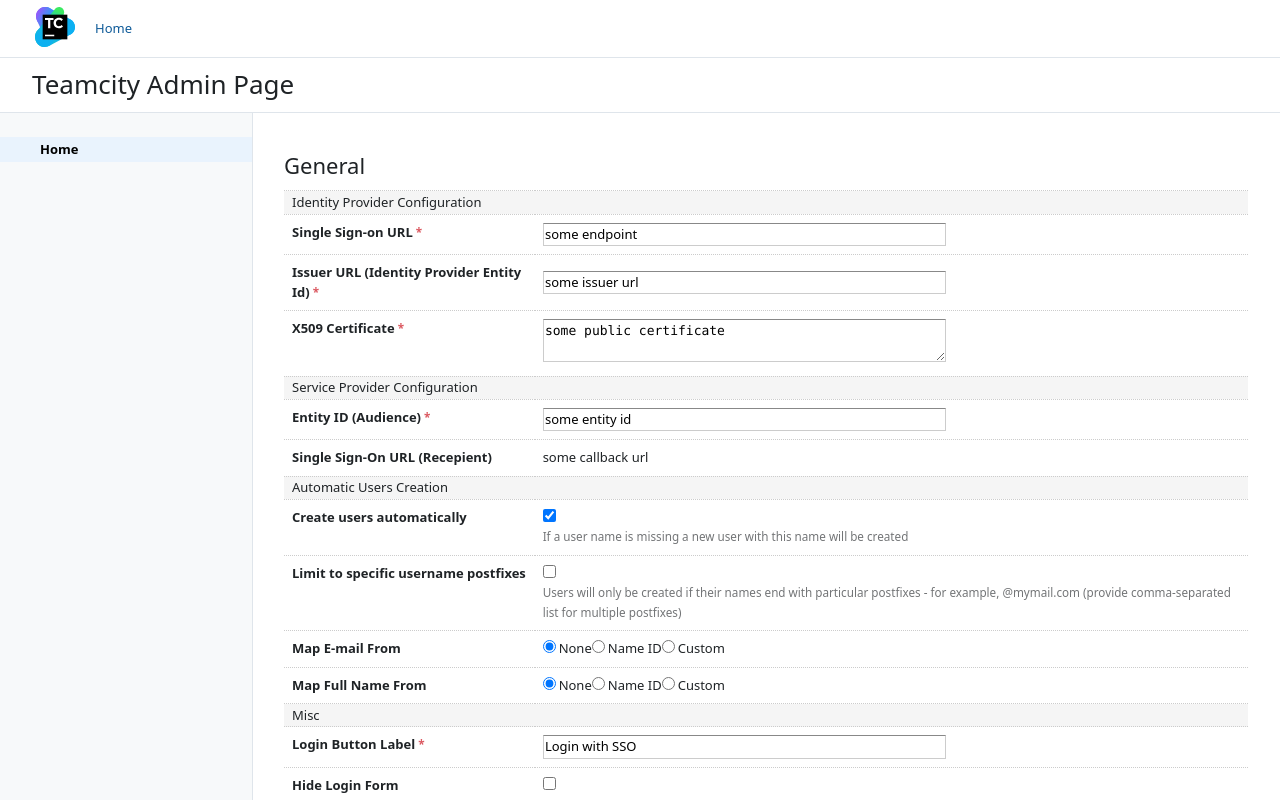
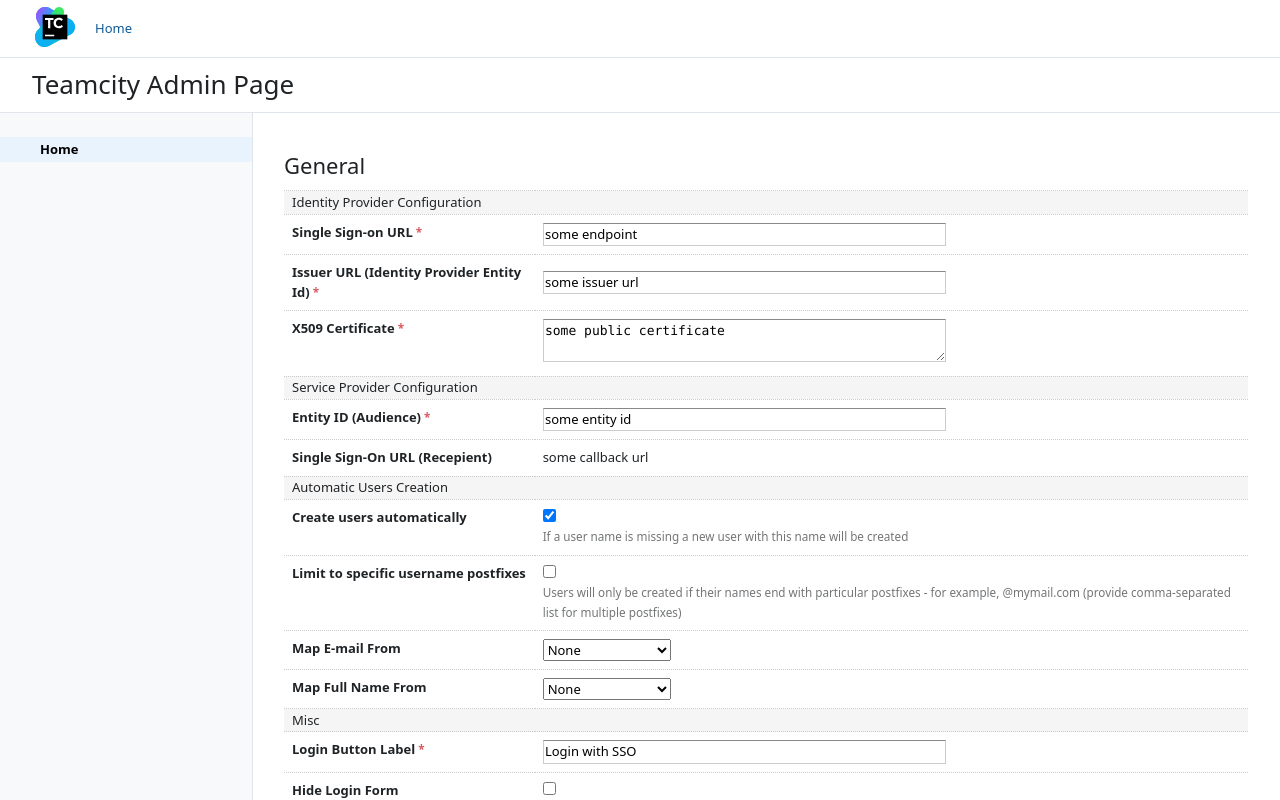
Before and after one commit to morincer/teamcity-plugin-saml, a Vue app in the folder saml-authentication-server/src/main/vue/admin-ui/: page /#/demo in a window 1280 px wide. Both pictures are taken after a click on the checkbox 549 px from the left and 515 px from the top of the page. Shown: the top 800 px of the page. Built offline with nearby package versions, Linux system fonts and the light colour scheme.

Commit message:
WIP: Implement attributes mapping for automatically created users. Change ugly radios to nice drop downs

```diff
--- a/saml-authentication-server/src/main/vue/admin-ui/src/components/SamlAttributeSelect.vue
+++ b/saml-authentication-server/src/main/vue/admin-ui/src/components/SamlAttributeSelect.vue
@@ -1,5 +1,11 @@
 <template>
     <div>
+        <select v-model="mappingType" v-on:change="emitChange()">
+            <option :value="SamlAttributeMappingTypes.None">None</option>
+            <option :value="SamlAttributeMappingTypes.NameID">Name ID</option>
+            <option :value="SamlAttributeMappingTypes.Other">Custom Attribute</option>
+        </select>
+        <!--
         <input type="radio" id="none" v-on:change="emitChange()" :value="SamlAttributeMappingTypes.None" v-model="mappingType"/>
         <label for="none">None</label>
 
@@ -8,8 +14,8 @@
 
         <input type="radio" id="custom" v-on:change="emitChange()" :value="SamlAttributeMappingTypes.Other" v-model="mappingType"/>
         <label for="custom">Custom</label>
-
-        <input type="text" v-on:change="emitChange()" v-if="mappingType == SamlAttributeMappingTypes.Other" v-model="customAttributeName"/>
+-->
+        <input type="text" style="margin-left: 10px" v-on:change="emitChange()" v-if="mappingType == SamlAttributeMappingTypes.Other" v-model="customAttributeName"/>
     </div>
 </template>
 
--- a/saml-authentication-server/src/main/vue/admin-ui/src/services/SettingsApiService.Stub.ts
+++ b/saml-authentication-server/src/main/vue/admin-ui/src/services/SettingsApiService.Stub.ts
@@ -1,4 +1,5 @@
 import {ApiCallResult, SamlSettings, ISettingsApiService} from '@/services/ISettingsApiService';
+import set = Reflect.set;
 
 export default class SettingsApiServiceStub implements ISettingsApiService {
     public get(): Promise<ApiCallResult<SamlSettings>> {
@@ -20,6 +21,12 @@ export default class SettingsApiServiceStub implements ISettingsApiService {
     }
 
     public save(settings: SamlSettings): Promise<ApiCallResult<SamlSettings>> {
+
+        if (process.env.NODE_ENV === 'development') {
+            // tslint:disable-next-line:no-console
+            console.log(JSON.stringify(settings, null, 3));
+        }
+
         return new Promise<ApiCallResult<SamlSettings>>((resolve) => {
             setTimeout(() => {
                 if (settings.ssoEndpoint === 'error') {
```
